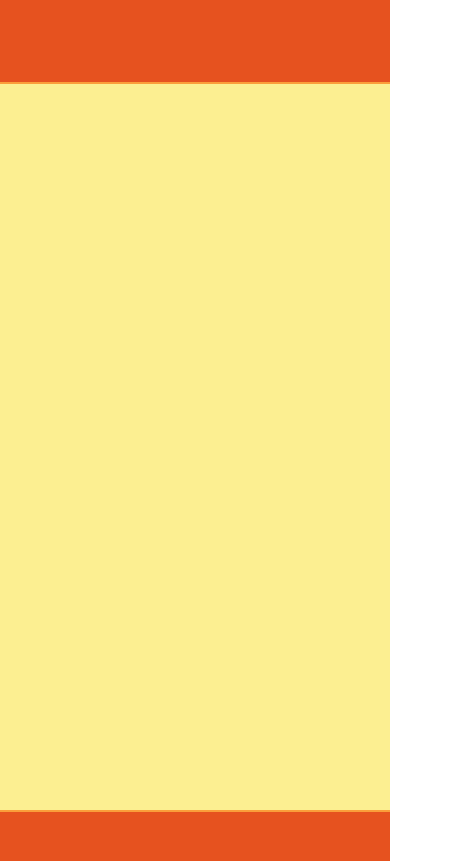
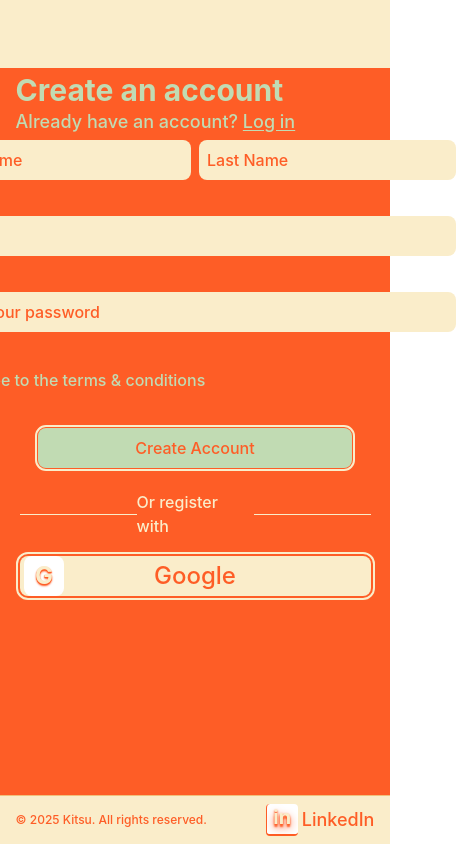
Before and after one commit to KitsuneTheDev/login-react, a React (Vite) app: page / in a window 390 px wide. Shown: the whole page, 456 px wide, since content can reach past the window. Built offline with nearby package versions, Linux system fonts and the light colour scheme.

Commit message:
update: SignupForm.jsx
- Signup form layout is created for mobile look

```diff
--- a/index.html
+++ b/index.html
@@ -7,6 +7,6 @@
   <title>Login Page | Kitsu</title>
 </head>
 <body>
-  <div id="root" class="h-[100vh] w-[100vw]"></div>
+  <div id="root"></div>
 </body>
 </html>
--- a/src/components/Layout.jsx
+++ b/src/components/Layout.jsx
@@ -4,19 +4,24 @@ import SignupForm from './SignupForm.jsx';
 
 function Layout() {
 
-    const isMobile = /mobile/i.test(navigator.userAgent);
-    console.log("isMobile -->", isMobile, "device type is -->", navigator.userAgent);
+    // const isMobile = /mobile/i.test(navigator.userAgent);
+    console.log("isMobile -->", /*isMobile,*/ /mobile/i.test(navigator.userAgent), "device type is -->", navigator.userAgent);
 
     return(
-        <div className='min-h-[100vh] min-w-[100vw] h-[100vh] w-[100vw]'>
-            <header className="bg-background-secondary w-full h-[10%] flex border-b-2 border-accent">
-                {isMobile ? <Navbar.Mobile /> : <Navbar.Default />}
+        <div className='min-h-[100%] min-w-[100%] h-[100%] w-[100%] box-border'>
+            <header className="bg-background-secondary w-full h-[8%]">
+                {/*isMobile ? <Navbar.Mobile /> : <Navbar.Default />*/} <Navbar.Default />
             </header>
-            <main className="bg-background-primary w-full h-[86%]">
-                <SignupForm />
+            <main className="bg-background-primary w-full h-[86.2%]">
+                {<SignupForm />}
             </main>
-            <footer className="bg-background-secondary w-full h-[6%] border-t-2 border-accent">
-
+            <footer className="bg-background-secondary w-full h-[5.8%] border-t-1 border-accent flex justify-between">
+                <span className='text-element-text text-xs pl-[4%] pt-[4%] h-full text-background-primary font-medium'>© 2025 Kitsu. All rights reserved.</span>
+                <a href="https://www.linkedin.com/in/ozancelikkol/" className='text-background-primary group text-lg pr-[4%] pt-[0%] gap-1 flex items-center font-medium'>
+                <span className='linkedin-logo w-8 h-8 bg-white border-l-1 border-b-2 group-active:border-0 flex justify-center items-center pb-1 rounded-sm'>
+                    <span className='text-background-secondary font-bold text-xl text-shadow-lg text-shadow-background-primary' >in</span>
+                </span>
+                LinkedIn</a>
             </footer>
         </div>
     );
--- a/src/components/Navbar.jsx
+++ b/src/components/Navbar.jsx
@@ -3,7 +3,7 @@ function Navbar() {};
 Navbar.Default = () => {
     return(
         <div className="navbar-contaier w-[100%] h-[100%] flex">
-            <div ></div>
+            <div></div>
             <div></div>
             <div></div>
         </div>
@@ -12,16 +12,16 @@ Navbar.Default = () => {
 
 Navbar.Mobile = () => {
     return(
-        <div className="navbar-container w-[100%] h-[100%] flex pt-3">
-            <div className="menu-icon-container flex flex-col items-start justify-start gap-1 w-[20%] pl-[4.8%] pt-[3.2%]">
+        <div className="navbar-container w-full h-full flex">
+            <div className="menu-icon-container flex flex-col items-start justify-start gap-1 w-[20%] h-full pl-[4.8%] pt-[4%]">
                 <span className="menu-icon-element bg-background-primary w-[45%] h-[5%] rounded-xl pt-1"></span>
                 <span className="menu-icon-element bg-background-primary w-[45%] h-[5%] rounded-xl pt-1"></span>
                 <span className="menu-icon-element bg-background-primary w-[45%] h-[5%] rounded-xl pt-1"></span>
             </div>
-            <div className="name-container w-[60%] flex justify-center mt-[3.2%]">
-                <h1 className="text-xl font-bold text-background-primary">Login|Signup</h1>
+            <div className="name-container w-[60%] h-full flex justify-center mt-[3.2%]">
+                <h1 className="text-xl font-bold text-background-primary"></h1>
             </div>
-            <div className="misc-container w-[20%] flex justify-end pt-[2.4%] pr-[4.8%]">
+            <div className="misc-container w-[20%] h-full flex justify-end pt-[2.4%] pr-[4.8%]">
                 <div className="cog-container relative bg-background-primary h-8 w-8 rounded-full">
                     <span className="cog-outer-element absolute bg-background-primary rounded-xl h-10 w-2 left-1/2 top-1/2 -translate-x-1/2 -translate-y-1/2"></span>
                     <span className="cog-outer-element absolute bg-background-primary rounded-xl h-10 w-2 left-1/2 top-1/2 -translate-x-1/2 -translate-y-1/2 rotate-60"></span>
--- a/src/components/SignupForm.jsx
+++ b/src/components/SignupForm.jsx
@@ -1,7 +1,59 @@
+import { useState } from "react";
+
 function SignupForm() {
+
+    const [checked, setChecked] = useState(false);
+
     return(
-        <div className="signup-form-container">
-
+        <div className="signup-container h-full w-full bg-background-primary flex flex-col justify-center items-center">
+            <div className="info-container w-full h-[10%] bg-element-background-primary flex flex-col items-start justify-center pl-[4%]">
+                <h1 className="text-text font-bold text-3xl">Create an account</h1>
+                <h3 className="text-text text-lg font-medium">Already have an account? <a href="#" className="underline underline-offset-2">Log in</a></h3>
+            </div>
+            <form action="#" className="signup-form w-fullw h-[50%] text-background-primary font-medium flex flex-col gap-5 pt-[calc()]">
+                <div className="user-name-container flex gap-2">
+                    <div className="first-name-container">
+                        <input type="text" name="user first name" id="userFirstName" placeholder="First name"
+                        className="bg-background-secondary h-10 rounded-lg placeholder-background-primary pl-2 focus:outline-2 focus:outline-background-secondary/70" />
+                    </div>
+                    <div className="last-name-container">
+                        <input type="text" name="user last name" id="userLastName" placeholder="Last Name"
+                        className="bg-background-secondary h-10 rounded-lg placeholder-background-primary pl-2 focus:outline-2 focus:outline-background-secondary/70" />
+                    </div>
+                </div>
+                <div className="user-email-container pt-4">
+                        <input type="email" name="user email input" id="userEmailInput" placeholder="Email"
+                        className="bg-background-secondary h-10 rounded-lg w-full placeholder-background-primary pl-2 focus:outline-2 focus:outline-background-secondary/70"/>
+                </div>
+                <div className="user-password-container pt-4">
+                        <input type="password" name="user password input" id="userPasswordInput" placeholder="Enter your password"
+                        className="bg-background-secondary h-10 rounded-lg w-full placeholder-background-primary pl-2 focus:outline-2 focus:outline-background-secondary/70"/>
+                </div>
+                <div className="terms-conditions-container pt-4">
+                    <span id="userAgreementCheckbox"
+                    className="custom-checkbox inline-block relative rounded-sm w-4 h-4 bg-background-secondary outline-1 outline-background-secondary/50">
+                        {checked && <span className="tick absolute bottom-0 translate-y-1 text-green-600 font-bold text-2xl">&#10003;</span>}
+                    </span>
+                    <label htmlFor="userAgreementCheckbox" onClick={() => setChecked(prev => !prev)} className="text-text pl-2 h-4">I agree to the <a href="#" className="text-text">terms & conditions</a></label>
+                </div>
+                <div className="submit-button-container pt-4 w-full flex items-center justify-center">
+                    <button type="submit" className="bg-text w-[60%] h-10 rounded-lg outline-2 outline-offset-1 outline-background-secondary active:scale-[95%]">Create Account</button>
+                </div>
+            </form>
+            <div className="signup-with-container w-full h-[40%]">
+                <div className="sperator-container flex items-start justify-center">
+                    <div className="w-[30%] h-5 flex items-center justify-center" ><hr className="w-full text-background-secondary"/></div>
+                    <span className="h-5 w-[30%] flex items-center justify-center text-background-secondary font-medium">Or register with</span>
+                    <div className="w-[30%] h-5 flex items-center justify-center" ><hr className="w-full text-background-secondary"/></div>
+                </div>
+                <div className="signup-with-google relative flex justify-center items-center pt-8 text-2xl text-background-primary">
+                    <button className="w-[90%] h-10 bg-background-secondary rounded-lg flex justify-center items-center font-medium outline-2 outline-background-secondary outline-offset-2 active:scale-[95%]">
+                        <span className="w-10 h-10 inline-block absolute left-0 translate-x-[calc(50%+0.25rem)] bg-white rounded-lg text-background-secondary">
+                            <span className="w-full h-full flex justify-center items-center text-2xl font-bold text-shadow-sm text-shadow-background-primary">G</span>
+                        </span>
+                    Google</button>
+                </div>
+            </div>
         </div>
     );
 }
--- a/src/index.css
+++ b/src/index.css
@@ -1,2 +1,14 @@
 @import "tailwindcss";
 @import "./theme.css";
+
+html, body, #root {
+    height: 100%;
+    width: 100%;
+    margin-block-start: 0px;
+    margin-block-end: 0px;
+    padding-block-start: 0px;
+    padding-block-end: 0px;
+    box-sizing: border-box;
+    margin: 0;
+    padding: 0;
+}
--- a/src/theme.css
+++ b/src/theme.css
@@ -1,11 +1,6 @@
 @theme{
-    --color-background-primary: #FCEF91;
-    --color-background-secondary: #E6521F;
-    --color-text: #EA2F14;
-    --color-accent: #FB9E3A;
-
-    --color-element-background-primary: #5A827E;
-    --color-element-background-secondary: #B9D4AA;
-    --color-element-text: #FAFFCA;
-    --color-element-accent: #84AE92;
+    --color-background-primary: #FE5D26;
+    --color-background-secondary: #FAEDCA;
+    --color-text: #C1DBB3;
+    --color-accent: #F2C078;
 }
```
